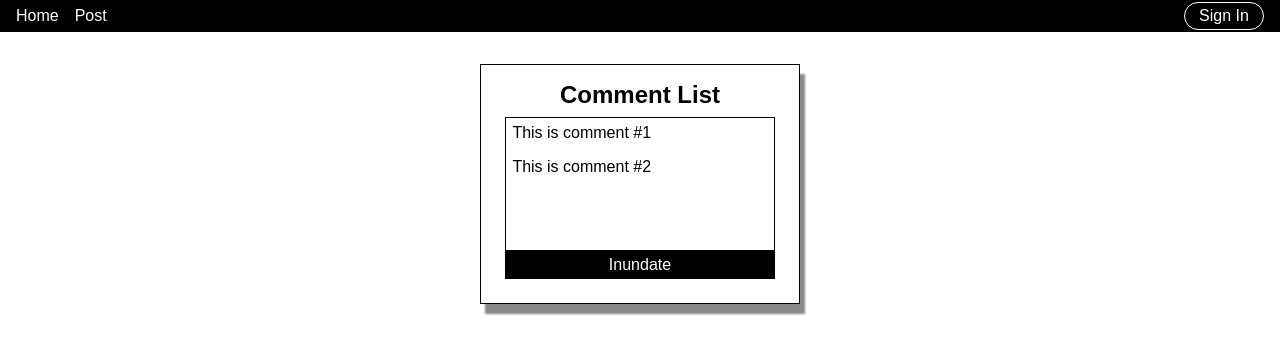
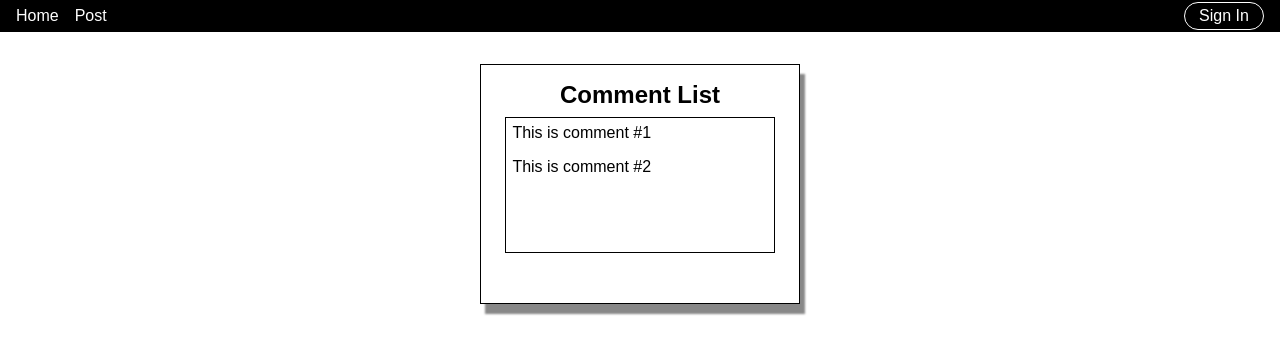
Before and after one commit to deusofka/redux-comments-list, a React (Create React App) app: page / in a window 1280 px wide. Shown: the top 354 px of the page. Built offline with nearby package versions, Linux system fonts and the light colour scheme.

Commit message:
move inundate button to the comment box
Inundate functionality should be behind a login wall

```diff
--- a/src/components/CommentBox.js
+++ b/src/components/CommentBox.js
@@ -1,19 +1,24 @@
 import React, { useState } from 'react'
 import { connect } from 'react-redux'
-import { saveComment } from '../actions'
+import { saveComment, fetchComments } from '../actions'
 import requireAuth from './requireAuth'
 
-function CommentBox ({ saveComment }) {
+function CommentBox ({ saveComment, fetchComments }) {
   const [input, setInput] = useState('')
 
   function handleChange (event) {
     setInput(event.target.value)
   }
 
-  function handleClick (event) {
+  function handleSaveCommentClick (event) {
     setInput('')
     event.target.blur()
     saveComment(input)
+  }
+
+  function handleInundateClick (event) {
+    event.target.blur()
+    fetchComments()
   }
 
   return (
@@ -29,7 +34,10 @@ function CommentBox ({ saveComment }) {
           cols='30'
           rows='10'
         />
-        <button onClick={handleClick}>Save Comment</button>
+        <button onClick={handleSaveCommentClick}>Save Comment</button>
+        <button id='inundate_button' onClick={handleInundateClick}>
+          Inundate
+        </button>
       </div>
     </div>
   )
@@ -38,4 +46,6 @@ function CommentBox ({ saveComment }) {
 // comment is a higher-order component inside react-redux library
 // requireAuth is our own higher order component
 // higher order components let us avoid duplication of logic through reuse
-export default connect(null, { saveComment })(requireAuth(CommentBox))
+export default connect(null, { saveComment, fetchComments })(
+  requireAuth(CommentBox)
+)
--- a/src/components/CommentList.js
+++ b/src/components/CommentList.js
@@ -1,13 +1,7 @@
 import React from 'react'
 import { connect } from 'react-redux'
-import { fetchComments } from '../actions'
 
-function CommentList ({ fetchComments, comments }) {
-  function handleClick (event) {
-    event.target.blur()
-    fetchComments()
-  }
-
+function CommentList ({ comments }) {
   return (
     <div id='comment_list'>
       <h2>Comment List</h2>
@@ -21,9 +15,6 @@ function CommentList ({ fetchComments, comments }) {
             )
           })}
         </div>
-        <button id='inundate_button' onClick={handleClick}>
-          Inundate
-        </button>
       </div>
     </div>
   )
@@ -35,4 +26,4 @@ function mapStateToProps (state) {
   }
 }
 
-export default connect(mapStateToProps, { fetchComments })(CommentList)
+export default connect(mapStateToProps)(CommentList)
```
